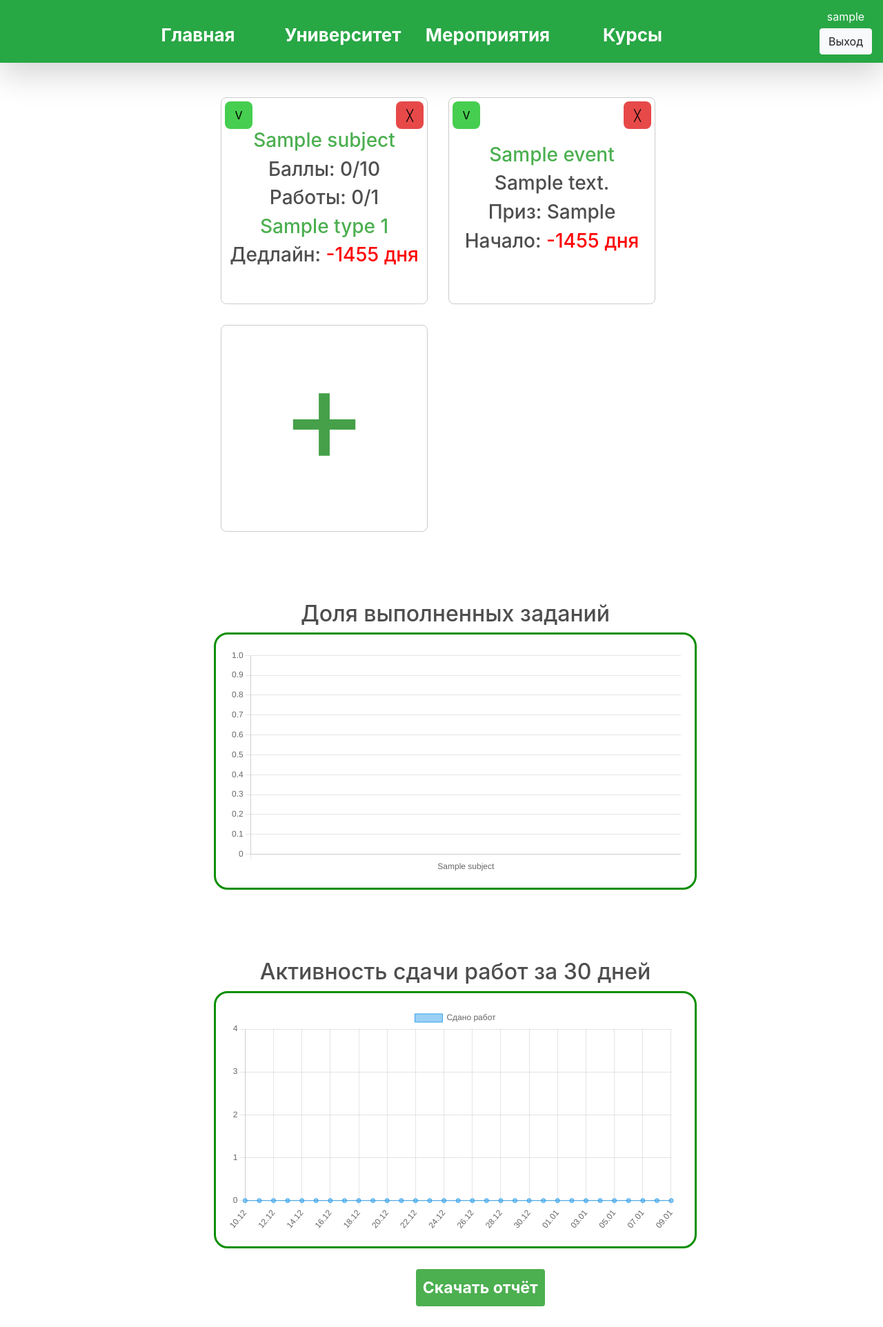
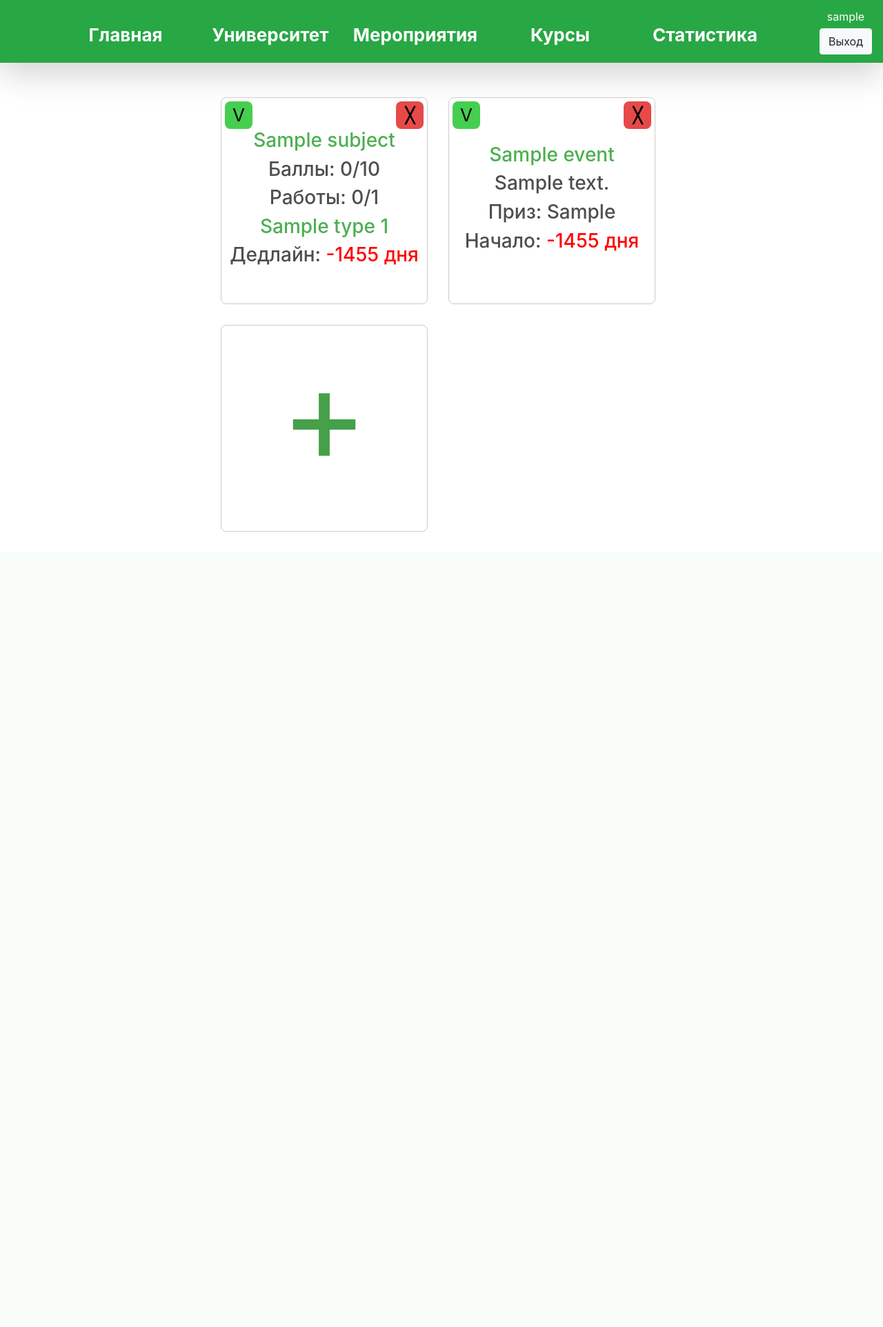
Before and after one commit to x-wheel-of-fortune/Unihelper, a Django app: page / in a window 1280 px wide. Shown: the whole page at 69% size. After the commit the page ends 771 px from the top, so only its background shows below. Run offline with Django 5.2, Linux system fonts and the light colour scheme; a user stored in the database is signed in; tables that the repository leaves empty hold one stand-in row (values such as "Sample post"); some libraries are stand-ins or nearby versions.

Commit message:
Add statistics page

```diff
--- a/main/admin.py
+++ b/main/admin.py
@@ -1,9 +1,12 @@
 from django.contrib import admin
 from .models import Subjects, ClassSessions, ClassSessionTypes, Assignments, AssignmentTypes, TaskStatuses, Events, \
     EventTypes, Exams, OnlineCourses
+@admin.register(Subjects)
+class SubjectsAdmin(admin.ModelAdmin):
+    ordering = ["user"]
+    search_fields = ["subject_name"]
 
 # Register your models here.
-admin.site.register(Subjects)
 admin.site.register(ClassSessions)
 admin.site.register(ClassSessionTypes)
 admin.site.register(Assignments)
--- a/main/static/main/styles.css
+++ b/main/static/main/styles.css
@@ -1,3 +1,7 @@
+body {
+    overflow-x: hidden; /* Hide scrollbars */
+}
+
 .nav-item {
     width: 200px;
     margin: 5px;
@@ -22,7 +26,7 @@
     font-size: 16px;
     display: block;
     width: 100%;
-    margin-top: 5px ;
+    margin-top: 5px;
 }
 
 /*body {*/
@@ -135,7 +139,6 @@ form {
 }
 
 
-
 .add_new_form {
     padding: 20px;
     display: flex;
@@ -163,7 +166,6 @@ form {
     box-sizing: border-box;
     font-size: 16px;
 }
-
 
 
 .add_new_form button {
@@ -197,7 +199,6 @@ input {
 }
 
 
-
 button {
     width: auto;
     background-color: #4caf50;
@@ -211,15 +212,13 @@ button {
     font-size: 23px;
 }
 
-.delete_button
-{
+.delete_button {
     width: 40px; /* Adjust the width as needed */
     height: 40px; /* Adjust the height as needed */
     position: absolute;
     top: 5px;
     right: 5px;
     text-align: center;
-    line-height: 20px; /* Should be the same as the height */
     padding: 0; /* Reset padding */
     margin: 0; /* Reset margin */
     background: rgb(231, 73, 73);
@@ -227,10 +226,12 @@ button {
     border: none;
     cursor: pointer;
     border-radius: 20%;
+    font-size: 22px;
+    font-weight: bold;
+
 }
 
-.fulfill_button
-{
+.fulfill_button {
     width: 40px; /* Adjust the width as needed */
     height: 40px; /* Adjust the height as needed */
     position: absolute;
@@ -245,10 +246,10 @@ button {
     border: none;
     cursor: pointer;
     border-radius: 20%;
+    font-size: 26px;
 }
 
-.big_fulfill_button
-{
+.big_fulfill_button {
     width: 200px; /* Adjust the width as needed */
     height: 50px; /* Adjust the height as needed */
     text-align: center;
@@ -302,27 +303,35 @@ a:hover {
     font-size: 23px;
 }
 
+.chart {
+    margin-top: 40px;
+    display: inline-block;
+    width: 49%;
+}
 
 .chartMenu {
-        width: 100vw;
+    width: auto;
     height: auto;
     margin: auto;
-        color: #4f4e4e;;
-        margin-top: 100px;
+    color: #4f4e4e;
+    margin-top: auto;
 }
+
 .chartMenu p {
     padding: 10px;
     font-size: 20px;
 }
+
 .chartCard {
-        width: 100vw;
+    width: auto;
     height: auto;
     display: flex;
     align-items: center;
     justify-content: center;
 }
+
 .chartBox {
-        width: 700px;
+    width: 95%;
     padding: 20px;
     border-radius: 20px;
     border: solid 3px rgb(11, 143, 0);
--- a/main/urls.py
+++ b/main/urls.py
@@ -17,5 +17,6 @@ urlpatterns = [
     path('subject/<int:subject_id>/assignment/<int:assignment_id>', views.display_assignment, name='display_assignment'),
     path('delete/<str:model_name>/<int:obj_id>/', views.delete_object, name='delete_object'),
     path('fulfill/<str:model_name>/<int:obj_id>/', views.fulfill_task, name='fulfill_task'),
-    path('pdf_report/', views.generate_report, name='pdf_report')
+    path('pdf_report/', views.generate_report, name='pdf_report'),
+    path('statistics/', views.statistics, name='statistics'),
 ]
--- a/main/views.py
+++ b/main/views.py
@@ -7,7 +7,7 @@ from operator import itemgetter
 from django.apps import apps
 from django.contrib.auth import authenticate, login, logout
 from django.contrib.auth.decorators import login_required
-from django.db.models import Count, F
+from django.db.models import Count, F, Sum
 from django.db.models.functions import TruncDay
 from django.http import FileResponse
 from django.shortcuts import render, redirect, get_object_or_404
@@ -17,6 +17,7 @@ from reportlab.lib.units import inch
 from reportlab.pdfbase import pdfmetrics
 from reportlab.pdfbase.ttfonts import TTFont
 from reportlab.pdfgen import canvas
+from reportlab.platypus import SimpleDocTemplate, Table, TableStyle
 
 # Local Imports
 from .forms import SignupForm, LoginForm, SubjectForm, AssignmentForm, EventForm, OnlineCourseForm
@@ -29,13 +30,58 @@ pdfmetrics.registerFont(TTFont('DejaVuSans', 'DejaVuSans.ttf'))
 def generate_report(request):
     buf = io.BytesIO()
     c = canvas.Canvas(buf, pagesize=letter, bottomup=0)
-    text_object = c.beginText()
-    text_object.setTextOrigin(inch, inch)
+    text_object = c.beginText(165, 60)
+    # text_object.setTextOrigin(inch, inch)
     text_object.setFont("DejaVuSans", 14)  # Use the registered font
 
-    lines = [
-        f"Количетсво сданных заданий: {Assignments.objects.filter(subject__user=request.user, status__name='Сдано').count()}/{Assignments.objects.filter(subject__user=request.user).count()}",
-    ]
+    lines = []
+    # lines.append(
+    #     f"Количество сданных заданий: {Assignments.objects.filter(subject__user=request.user, status__name='Сдано').count()}/{Assignments.objects.filter(subject__user=request.user).count()}")
+
+    closed_subjects_count = sum(1 for subject in Subjects.objects.filter(user=request.user) if
+                                calculate_score(subject) >= (subject.min_score_for_5 or 0))
+    total_subjects_count = Subjects.objects.filter(user=request.user).count()
+    lines.append(f"Количество закрытых предметов: {closed_subjects_count}/{total_subjects_count}")
+
+    closest_assignments = Assignments.objects.filter(subject__user=request.user, status__name='Не сдано').order_by(
+        'due_date')
+    subjects = Subjects.objects.filter(user=request.user)
+
+    subjects_with_assignments = get_subjects_with_or_without_assignments(request.user)
+    data = ([
+                ['Итого:',
+                 f'{Assignments.objects.filter(subject__user=request.user, status__name="Сдано").count()}/{Assignments.objects.filter(subject__user=request.user).count()}',
+                 ]
+            ]
+            + [
+                [
+                    s['subject_name'],
+                    s['assignments'] or '-',
+                    s['score'] or '-',
+                    s['assignment_name'] or '-',
+                    s['deadline'] or '-'
+                ] for s in subjects_with_assignments]
+            + [['Предмет', 'Работы', 'Баллы', 'Ближайшая работа', 'Дней до дедлайна']])
+    table = Table(data)
+
+    # Add a TableStyle if desired
+    table.setStyle(TableStyle([
+        ('BACKGROUND', (0, -1), (-1, -1), '#d3d3d3'),
+        # ('TEXTCOLOR', (0, 0), (-1, 0), '#ffffff'),
+
+        ('ALIGN', (0, 0), (-1, -1), 'CENTER'),
+        ('VALIGN', (0, 0), (-1, -1), 'MIDDLE'),  # Add this line
+        ('FONTNAME', (0, 0), (-1, -1), 'DejaVuSans'),
+        # ('FONTSIZE', (0, 0), (-1, 0), 14),
+
+        ('BOTTOMPADDING', (0, 0), (-1, -1), 24),
+        # ('BACKGROUND', (0, 1), (-1, -1), '#ffffff'),
+        ('GRID', (0, 0), (-1, -1), 1, '#000000'),
+    ]))
+
+    # Add the Table to the canvas
+    table.wrapOn(c, 200, 200)
+    table.drawOn(c, 35, 100)
 
     for line in lines:
         text_object.textLine(line)
@@ -49,9 +95,10 @@ def generate_report(request):
 
 
 def calculate_score(subject):
-    assignments = Assignments.objects.filter(subject=subject, status__name='Сдано', score__isnull=False)
-    total_score = sum(assignment.score for assignment in assignments)
-    return total_score
+    return \
+            Assignments.objects.filter(subject=subject, status__name='Сдано', score__isnull=False).aggregate(
+                Sum('score'))[
+                'score__sum'] or 0
 
 
 def get_last_30_days_data(user):
@@ -82,6 +129,14 @@ def home(request):
     context['objects'] = sort_objects(obj_list)
     context['dates'], context['counts'] = get_last_30_days_data(request.user)
     return render(request, 'main/home.html', context)
+
+
+@login_required(login_url='login')
+def statistics(request):
+    context = {'user': request.user}
+    context['subjs'], context['float_scores'], subjects_with_assignments = get_subjects_and_scores(request.user)
+    context['dates'], context['counts'] = get_last_30_days_data(request.user)
+    return render(request, 'main/statistics.html', context)
 
 
 def get_subjects_and_scores(user):
@@ -151,10 +206,16 @@ def sort_objects(obj_list):
     return sorted(obj_list, key=lambda x: get_sort_key(x))
 
 
+@login_required(login_url='login')
 def university(request):
+    subjects_with_or_without_assignments = get_subjects_with_or_without_assignments(request.user)
+    context = {'user': request.user, 'subjects_with_assignments': subjects_with_or_without_assignments}
+    return render(request, 'main/university.html', context)
+
+
+def get_subjects_with_or_without_assignments(user):
     subjects_with_assignments = []
-    subjects = Subjects.objects.filter(user=request.user)
-
+    subjects = Subjects.objects.filter(user=user)
     for subject in subjects:
         next_assignment = Assignments.objects.filter(subject=subject, status=1).order_by(  # 1 is "Not Done"
             'due_date').first()
@@ -188,16 +249,16 @@ def university(request):
                 'subject_link': f"/subject/{subject.id}",
             }
         subjects_with_assignments.append(subject_with_assignment)
-
-    context = {'user': request.user, 'subjects_with_assignments': subjects_with_assignments}
-    return render(request, 'main/university.html', context)
+    return subjects_with_assignments
 
 
+@login_required(login_url='login')
 def events(request):
     context = {'user': request.user, 'events': get_events(request.user)}
     return render(request, 'main/events.html', context)
 
 
+@login_required(login_url='login')
 def courses(request):
     return render(request, 'main/courses.html',
                   {'user': request.user, 'courses': OnlineCourses.objects.filter(user=request.user)})
@@ -237,6 +298,7 @@ def user_logout(request):
     return redirect('login')
 
 
+@login_required(login_url='login')
 def add_subject(request):
     if request.method == 'POST':
         form = SubjectForm(request.POST)
@@ -251,6 +313,7 @@ def add_subject(request):
     return render(request, 'main/add_subject.html', {'form': form})
 
 
+@login_required(login_url='login')
 def add_assignment(request):
     if request.method == 'POST':
         form = AssignmentForm(request.POST, user=request.user)
@@ -273,6 +336,7 @@ def add_assignment(request):
     return render(request, 'main/add_assignment.html', {'form': form})
 
 
+@login_required(login_url='login')
 def display_subject(request, subject_id):
     subject = Subjects.objects.get(id=subject_id)
     if request.method == 'POST':
@@ -298,6 +362,7 @@ def display_subject(request, subject_id):
     return render(request, 'main/display_subject.html', context)
 
 
+@login_required(login_url='login')
 def display_assignment(request, subject_id, assignment_id):
     subject = Subjects.objects.get(id=subject_id)
     assignment = Assignments.objects.get(id=assignment_id)
@@ -320,6 +385,7 @@ def display_assignment(request, subject_id, assignment_id):
     return render(request, 'main/display_assignment.html', context)
 
 
+@login_required(login_url='login')
 def add_event(request):
     if request.method == 'POST':
         form = EventForm(request.POST)
@@ -334,6 +400,7 @@ def add_event(request):
     return render(request, 'main/add_event.html', {'form': form})
 
 
+@login_required(login_url='login')
 def add_course(request):
     if request.method == 'POST':
         form = OnlineCourseForm(request.POST)
@@ -354,6 +421,7 @@ def get_model_object(app_label, model_name, obj_id):
     return obj
 
 
+@login_required(login_url='login')
 def delete_object(request, model_name, obj_id):
     app_label = 'main'
     obj = get_model_object(app_label, model_name, obj_id)
@@ -361,6 +429,7 @@ def delete_object(request, model_name, obj_id):
     return redirect(request.GET.get('next'))
 
 
+@login_required(login_url='login')
 def fulfill_task(request, model_name, obj_id):
     app_label = 'main'
     obj = get_model_object(app_label, model_name, obj_id)
--- a/templates/main/home.html
+++ b/templates/main/home.html
@@ -131,128 +131,4 @@
         </script>
         <!-- Add more squares as needed -->
     </div>
-
-    <div class="chartMenu">
-        <h2>Доля выполненных заданий</h2>
-    </div>
-    <div class="chartCard">
-        <div class="chartBox">
-            <canvas id="myChart1"></canvas>
-        </div>
-    </div>
-    <script type="text/javascript" src="https://cdn.jsdelivr.net/npm/chart.js/dist/chart.umd.min.js"></script>
-    <script>
-        // setup
-        const data = {
-            labels:  {{ subjs|safe }},
-            datasets: [{
-                label: 'Доля выполненных заданий',
-                data: {{ float_scores|safe }},
-                backgroundColor: [
-                    'rgba(255, 26, 104, 0.2)',
-                    'rgba(54, 162, 235, 0.2)',
-                    'rgba(255, 206, 86, 0.2)',
-                    'rgba(75, 192, 192, 0.2)',
-                    'rgba(153, 102, 255, 0.2)',
-                    'rgba(255, 159, 64, 0.2)',
-                    'rgba(0, 0, 0, 0.2)'
-                ],
-                borderColor: [
-                    'rgba(255, 26, 104, 1)',
-                    'rgba(54, 162, 235, 1)',
-                    'rgba(255, 206, 86, 1)',
-                    'rgba(75, 192, 192, 1)',
-                    'rgba(153, 102, 255, 1)',
-                    'rgba(255, 159, 64, 1)',
-                    'rgba(0, 0, 0, 1)'
-                ],
-                borderWidth: 1
-            }]
-        };
-
-        // config
-        const config = {
-            type: 'bar',
-            data,
-            options: {
-                plugins: {
-                    legend: {
-                        display: false
-                    }
-                },
-                scales: {
-                    y: {
-                        suggestedMax: 1,
-                        beginAtZero: true
-                    }
-                }
-            }
-        };
-
-        // render init block
-        const myChart = new Chart(
-            document.getElementById('myChart1'),
-            config
-        );
-    </script>
-
-
-    <div class="chartMenu">
-        <h2>Активность сдачи работ за 30 дней</h2>
-    </div>
-    <div class="chartCard">
-        <div class="chartBox">
-            <canvas id="myChart2"></canvas>
-        </div>
-    </div>
-    <script type="text/javascript" src="https://cdn.jsdelivr.net/npm/chart.js/dist/chart.umd.min.js"></script>
-    <script>
-        // setup
-        const data2 = {
-            labels:  {{ dates|safe }},
-            datasets: [{
-                label: 'Сдано работ',
-                data: {{ counts|safe }},
-                borderWidth: 1
-            }]
-        };
-
-        // config
-        const config2 = {
-            type: 'line',
-            data: data2,
-            options: {
-                scales: {
-                    y: {
-                        suggestedMax: 4,
-                        ticks: {
-                            beginAtZero: true,
-                            callback: function (value) {
-                                if (value % 1 === 0) {
-                                    return value;
-                                }
-                            }
-                        }
-                    }
-                }
-            }
-        };
-
-        // render init block
-        const myChart1 = new Chart(
-            document.getElementById('myChart2'),
-            config2
-        );
-
-    </script>
-
-    <button id="downloadPdfBtn" style="display: block; margin-left: 47%; margin-top: 30px;">Скачать отчёт</button>
-
-    <script>
-        // Add a JavaScript function to handle button click
-        document.getElementById('downloadPdfBtn').addEventListener('click', function () {
-            // Send a request to the Django view to generate and download the PDF report
-            window.location.href = {% url 'pdf_report' %};
-        });
-    </script>
 {% endblock %}
--- a/templates/main/navbar.html
+++ b/templates/main/navbar.html
@@ -17,6 +17,9 @@
             <li class="nav-item">
                 <a class="nav-link" href="{% url 'courses' %}" style="font-size: 26px; color: #fff;">Курсы</a>
             </li>
+            <li class="nav-item">
+                <a class="nav-link" href="{% url 'statistics' %}" style="font-size: 26px; color: #fff;">Статистика</a>
+            </li>
         </ul>
         <div class="user-info">
             <span style="color: #fff;">{{ user }}</span>
```
Also changed, not shown: templates/main/statistics.html (added, +136 -0 lines). Lines whose indentation alone changed are shown as unchanged.
